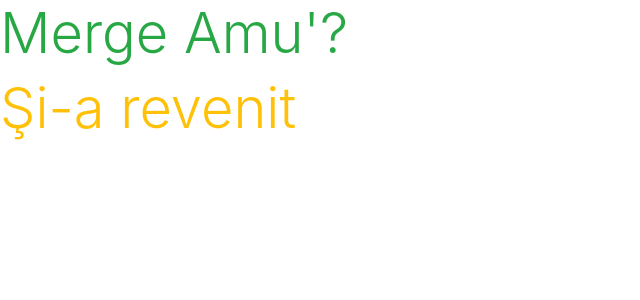
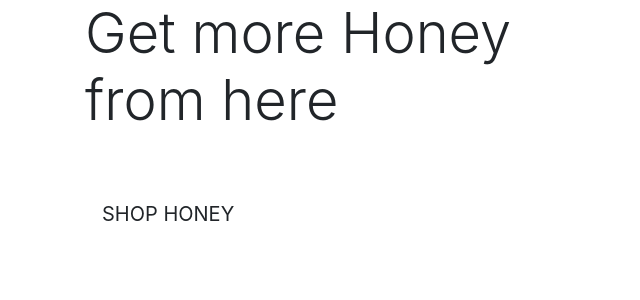
Before and after one commit to iiostefanos/honeyshopstef, a Django app: page / in a window 1280 px wide. Shown: the top 300 px of the page, without its empty margins (0-640 px from the left). Run offline with Django 3.2, Linux system fonts and the light colour scheme; some libraries are stand-ins or nearby versions.

Commit message:
Added home page content

```diff
--- a/home/templates/home/index.html
+++ b/home/templates/home/index.html
@@ -3,7 +3,27 @@
 {% extends "base.html" %}
 {% load static %}
 
+{% block page_header %}
+    <div class="container header-container">
+        <div class="row">
+            <div class="col"></div>
+        </div>
+    </div>
+{% endblock %}
+
 {% block content %}
-    <h1 class="display-4 text-success">Merge Amu'?</h1>
-    <h1 class="display-4 text-warning">Şi-a revenit</h1>
+    <div class="container h-100">
+        <div class="row h-100">
+            <div class="col-7 col-md-6 my-auto">
+                <h1 class="display-4 logo-font text-black">
+                    Get more Honey from here
+                </h1>
+                <div class="my-5">
+                    <h4>
+                        <a href="" class="shop-now-button btn btn-lg rounded-0 text-uppercase py-3">Shop Honey</a>
+                    </h4>
+                </div>
+            </div>
+        </div>
+    </div>
 {% endblock %}
```
